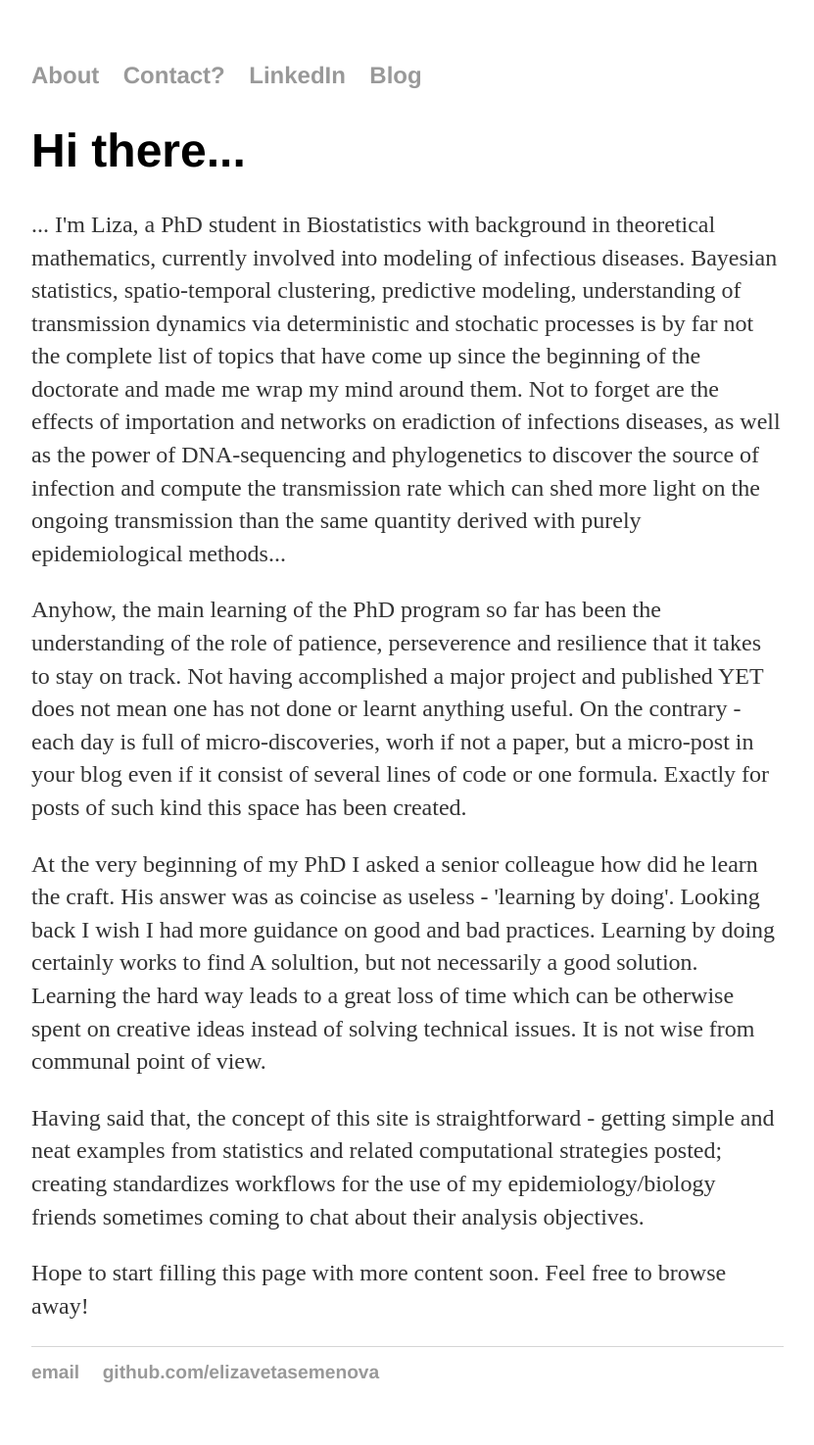
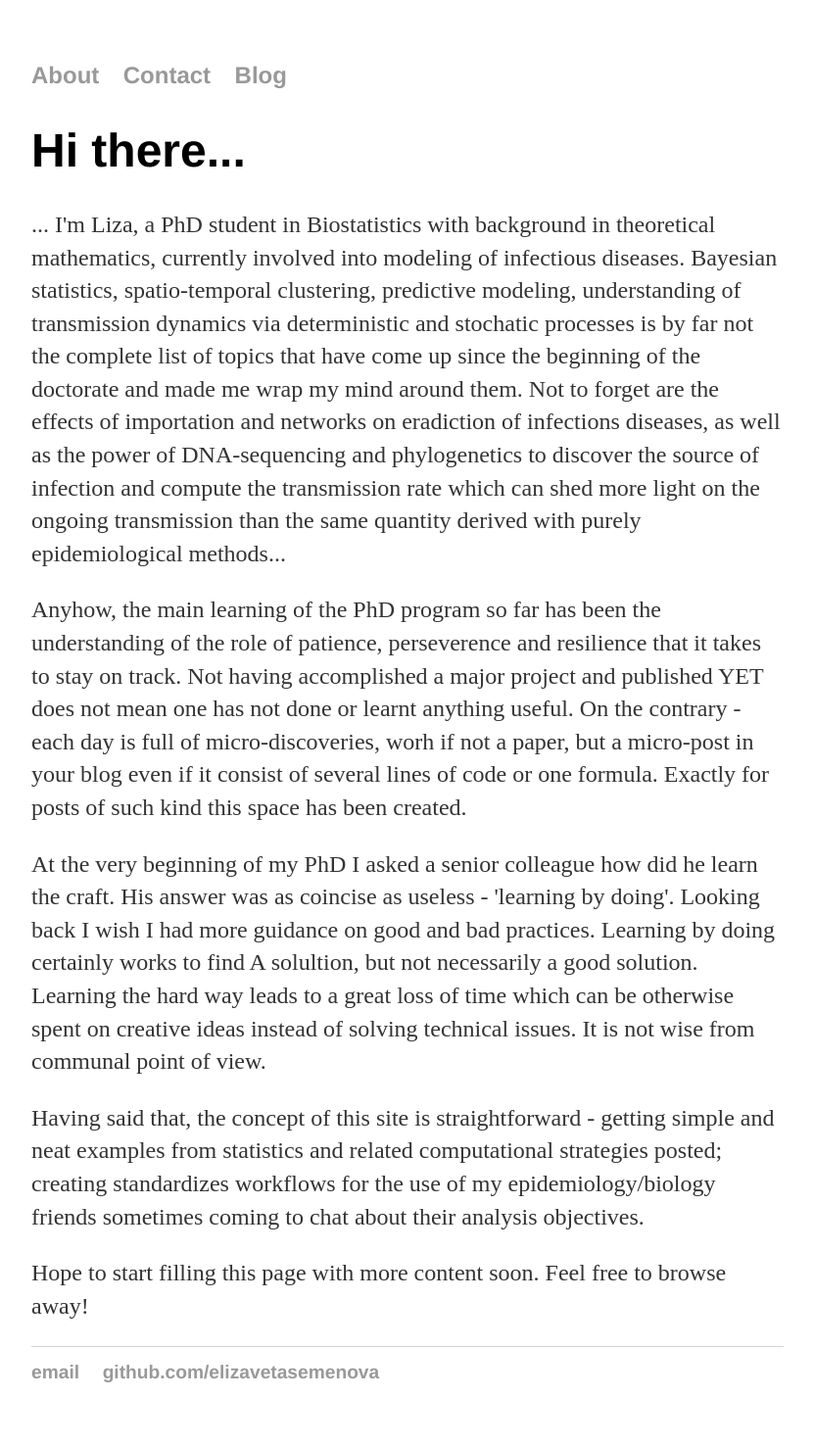
Before and after one commit to elizavetasemenova/elizavetasemenova.github.io, a Jekyll site: the page built from index.html, in a window 1280 px wide. Shown: the whole page at 98% size, without its empty margins (224-1055 px from the left). Built offline with Jekyll 4.4.1, drawn with Linux system fonts in a browser that asks for light colours.

Commit message:
Update default.html

```diff
--- a/_layouts/default.html
+++ b/_layouts/default.html
@@ -9,8 +9,7 @@
 			<nav>
 	    		<ul>
 	        		<li><a href="/">About</a></li>
-		        	<li><a href="/contact">Contact?</a></li>
-	        		<li><a href="https://www.linkedin.com/in/elizaveta-semenova-a63330a?trk=hp-identity-photo">LinkedIn</a></li>
+		        	<li><a href="/contact">Contact</a></li>
         		        <li><a href="/blog">Blog</a></li>
     		        </ul>
 			</nav>
```
